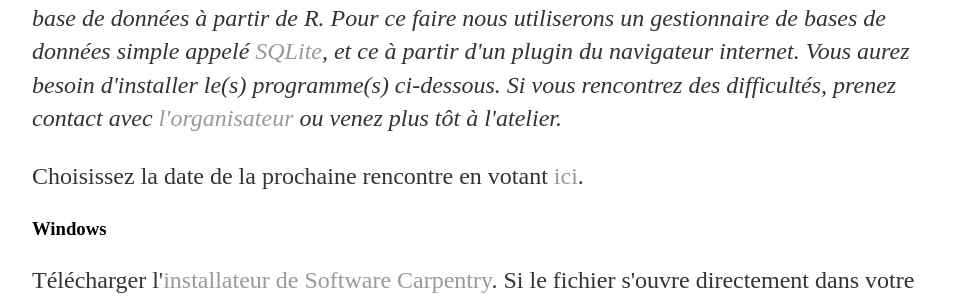
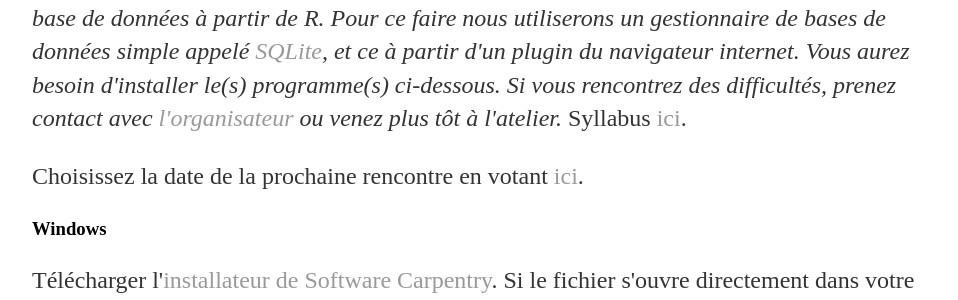
Before and after one commit to dhaine/clinicR, a Jekyll site: the page built from index.html, in a window 1280 px wide and 900 px high, scrolled down 851 px. Shown: the part 155-455 px from the top of the window, without its empty margins (160-1118 px from the left). Built offline with Jekyll 4.4.1, drawn with Linux system fonts in a browser that asks for light colours.

Commit message:
Update index page with syllabus for sql workshop.

```diff
--- a/index.html
+++ b/index.html
@@ -46,7 +46,7 @@ Please use day month year for the 'humandate' field (e.g. 8 janvier 2015) and --
   navigateur internet. Vous aurez besoin d'installer le(s) programme(s)
   ci-dessous. Si vous rencontrez des difficultés, prenez contact avec
   <a href="mailto:denis.haine@umontreal.ca" target="_top">l'organisateur</a> ou
-  venez plus tôt à l'atelier.</em>
+  venez plus tôt à l'atelier.</em> Syllabus <a href="src/20150220-sql-fr.html">ici</a>.
 </p>
 
 <p>
```
Also changed, not shown: src/20150220-sql-fr.md (+1 -1 lines).
